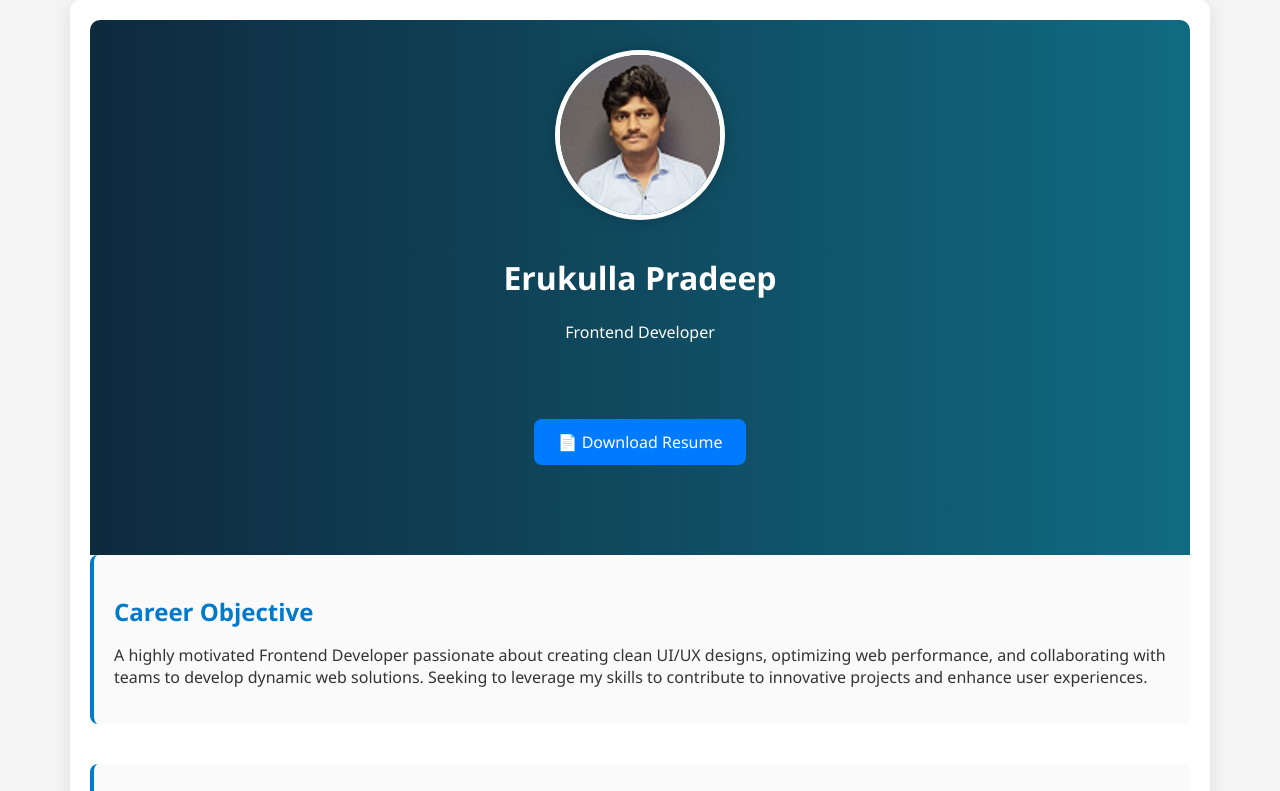
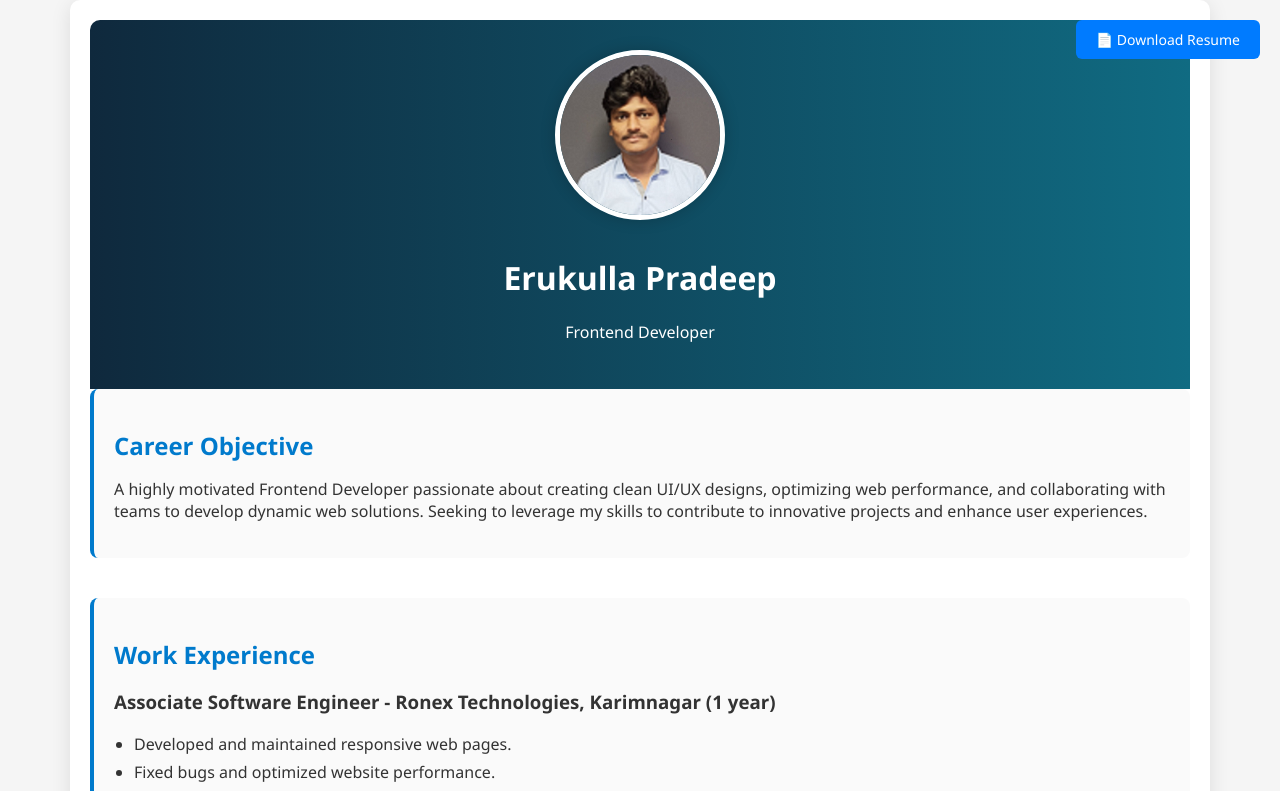
Before and after one commit to erukullapradeep/pradeep-portfolio-, a React (Create React App) app: page / in a window 1280 px wide. Shown: the top 791 px of the page. Built offline with nearby package versions, Linux system fonts and the light colour scheme.

Commit message:
Update App.css

```diff
--- a/src/App.css
+++ b/src/App.css
@@ -1,25 +1,24 @@
 /* src/App.css */
-.container {
-  text-align: center;
-  padding: 60px;
-}
-
 
 
 .download-btn {
-  display: inline-block;
-  padding: 12px 24px;
+  position: absolute;
+  top: 20px;
+  right: 20px;
   background-color: #007bff;
   color: white;
   text-decoration: none;
-  font-size: 16px;
-  border-radius: 8px;
+  padding: 10px 20px;
+  border-radius: 6px;
+  font-size: 14px;
   transition: background-color 0.3s ease;
+  z-index: 1000;
 }
 
 .download-btn:hover {
-  background-color: #ffffff;
+  background-color: #0056b3;
 }
+
 
 body {
   margin: 0;
```
